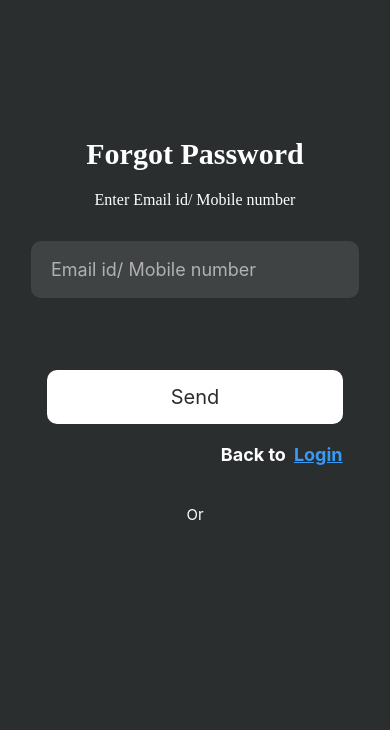
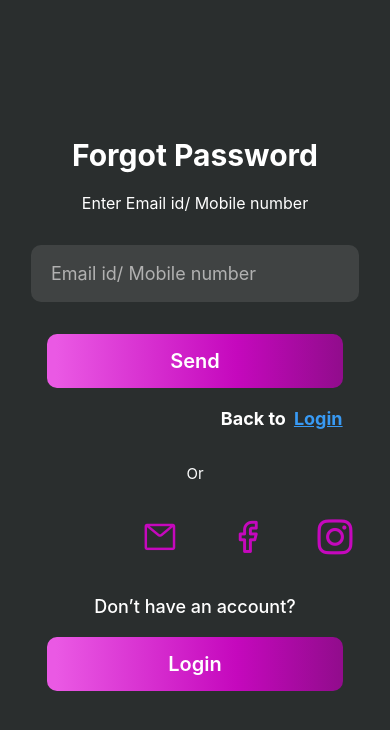
Before and after one commit to Himanshuxyzz/BiddingCard_Game, a React Native app: screen /forgotPassword in a window 390 px wide. Shown: the top 730 px of the page. Built offline with nearby package versions, Linux system fonts and the light colour scheme.

Commit message:
chores: Completed 1st screen ForgotPasswordPage ✅ @Himanshu day - 1

```diff
--- a/App.js
+++ b/App.js
@@ -14,11 +14,11 @@ export default function App() {
       <StatusBar style="auto" />
       <View style={styles.container}>
         <Stack.Navigator>
-          <Stack.Screen
+          {/* <Stack.Screen
             name="createyourprofile"
             component={Start}
             options={{ headerShown: false }}
-          />
+          /> */}
           <Stack.Screen
             name="forgotPassword"
             component={ForgotPassword}
--- /dev/null
+++ b/App/Components/GradientBtn/GradientVariantOneBtn.jsx
@@ -0,0 +1,40 @@
+import { StyleSheet, Text, TouchableOpacity } from "react-native";
+import React from "react";
+import { LinearGradient } from "expo-linear-gradient";
+import Colors from "../../Utils/Colors";
+
+const GradientVarientOneBtn = ({ btnText, style, ...props }) => {
+  return (
+    <TouchableOpacity style={{ ...style }}>
+      <LinearGradient
+        colors={["#EA59E4", "#C508BD", "#910C8C", "#910C8C"]}
+        locations={[0.03, 0.64, 1, 1]}
+        start={{ x: 0, y: 0 }} // Start from the top-left corner
+        end={{ x: 1, y: 0 }} // End at the top-right corner
+        style={{ widthidth: "100%", padding: 15 }}
+        {...props}
+      >
+        <Text
+          style={{
+            textAlign: "center",
+            fontSize: 20,
+            color: Colors.WHITE,
+            fontWeight: "600",
+          }}
+        >
+          {btnText}
+        </Text>
+      </LinearGradient>
+    </TouchableOpacity>
+  );
+};
+
+export default GradientVarientOneBtn;
+
+const styles = StyleSheet.create({
+  btn: {
+    minWidth: "90%",
+    borderRadius: 10,
+    overflow: "hidden",
+  },
+});
--- a/App/Screens/ForgotPassword/index.jsx
+++ b/App/Screens/ForgotPassword/index.jsx
@@ -1,5 +1,4 @@
 import {
-  Pressable,
   StyleSheet,
   Text,
   TextInput,
@@ -9,6 +8,10 @@ import {
 import React, { useState } from "react";
 import Colors from "../../Utils/Colors";
 import WhiteText from "../../Components/WhiteText/WhiteText";
+import { Feather } from "@expo/vector-icons";
+import { AntDesign } from "@expo/vector-icons";
+import { Entypo } from "@expo/vector-icons";
+import GradientVarientOneBtn from "../../Components/GradientBtn/GradientVariantOneBtn";
 
 const ForgotPassword = () => {
   const [emailMobile, setEmailMobile] = useState("");
@@ -31,13 +34,8 @@ const ForgotPassword = () => {
           placeholderTextColor={Colors.INPUT_PLACEHOLDER}
           autoCapitalize={"none"}
         />
-        <TouchableOpacity style={styles.btn}>
-          <Text
-            style={{ textAlign: "center", fontSize: 20, color: Colors.PRIMARY }}
-          >
-            Send
-          </Text>
-        </TouchableOpacity>
+
+        <GradientVarientOneBtn btnText={"Send"} style={styles.btn} />
 
         <View
           style={{
@@ -71,14 +69,32 @@ const ForgotPassword = () => {
             flexDirection: "row",
             alignItems: "center",
             justifyContent: "center",
-            marginVertical: 20,
+            marginVertical: 15,
             gap: 10,
           }}
         >
           <View style={{ flex: 1, height: 1, backgroundColor: "gray" }} />
-          <Text style={{ color: Colors.WHITE,fontSize:15 }}>Or</Text>
+          <Text style={{ color: Colors.WHITE, fontSize: 15 }}>Or</Text>
           <View style={{ flex: 1, height: 1, backgroundColor: "gray" }} />
         </View>
+
+        <View style={styles.signUpWith}>
+          <TouchableOpacity>
+            <AntDesign name="mail" size={35} color={Colors.ICON_COLOR} />
+          </TouchableOpacity>
+          <TouchableOpacity>
+            <Feather name="facebook" size={35} color={Colors.ICON_COLOR} />
+          </TouchableOpacity>
+          <TouchableOpacity>
+            <Entypo name="instagram" size={35} color={Colors.ICON_COLOR} />
+          </TouchableOpacity>
+        </View>
+
+        <Text style={{ color: Colors.WHITE, fontSize: 18, fontWeight: "500" }}>
+          Don’t have an account?
+        </Text>
+
+        <GradientVarientOneBtn btnText={"Login"} style={styles.btn} />
       </View>
     </View>
   );
@@ -103,11 +119,11 @@ const styles = StyleSheet.create({
   forgotPasswordHeading: {
     fontSize: 30,
     fontWeight: "bold",
-    fontFamily: "Laila-Bold",
+    // fontFamily: "Laila-Bold",
   },
   subHeading: {
     fontSize: 16,
-    fontFamily: "Inter-Medium",
+    // fontFamily: "Inter-Medium",
   },
   input: {
     color: Colors.WHITE,
@@ -121,15 +137,18 @@ const styles = StyleSheet.create({
   },
   btn: {
     minWidth: "90%",
-    padding: 15,
+    borderWidth: "1",
+    borderColor: "#DDBBE6",
     borderRadius: 10,
-    backgroundColor: Colors.WHITE,
-    marginTop: 40,
+    overflow: "hidden",
   },
-  link: {
-    display: "flex",
-    // justifyContent: "center",
+  signUpWith: {
+    flexDirection: "row",
     alignItems: "center",
-    fontSize: 20,
+    gap: "50%",
+    marginBottom: 20,
+  },
+  marginTopFix: {
+    marginTop: 20,
   },
 });
--- a/App/Utils/Colors.js
+++ b/App/Utils/Colors.js
@@ -1,5 +1,6 @@
 export default {
   PRIMARY: "#2A2E2E",
   WHITE: "#FFFFFF",
-  INPUT_PLACEHOLDER:"#B1B1B1"
+  INPUT_PLACEHOLDER:"#B1B1B1",
+  ICON_COLOR:"#C508BD",
 };
--- a/package.json
+++ b/package.json
@@ -16,7 +16,8 @@
     "react": "18.2.0",
     "react-native": "0.73.6",
     "react-native-safe-area-context": "4.8.2",
-    "react-native-screens": "~3.29.0"
+    "react-native-screens": "~3.29.0",
+    "expo-linear-gradient": "~12.7.2"
   },
   "devDependencies": {
     "@babel/core": "^7.20.0"
```
Also changed, not shown: 1 other file (tests, documents, lock files or other folders).
